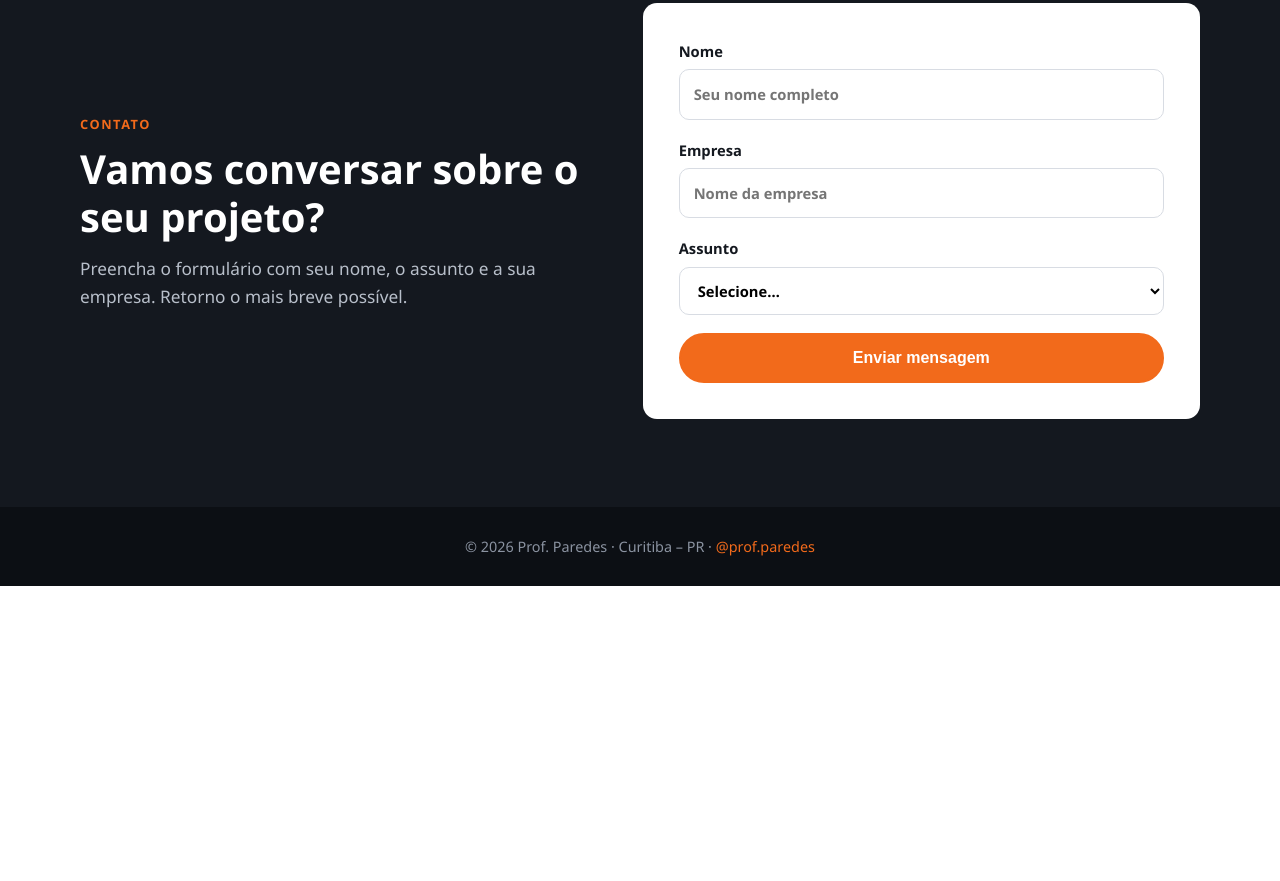
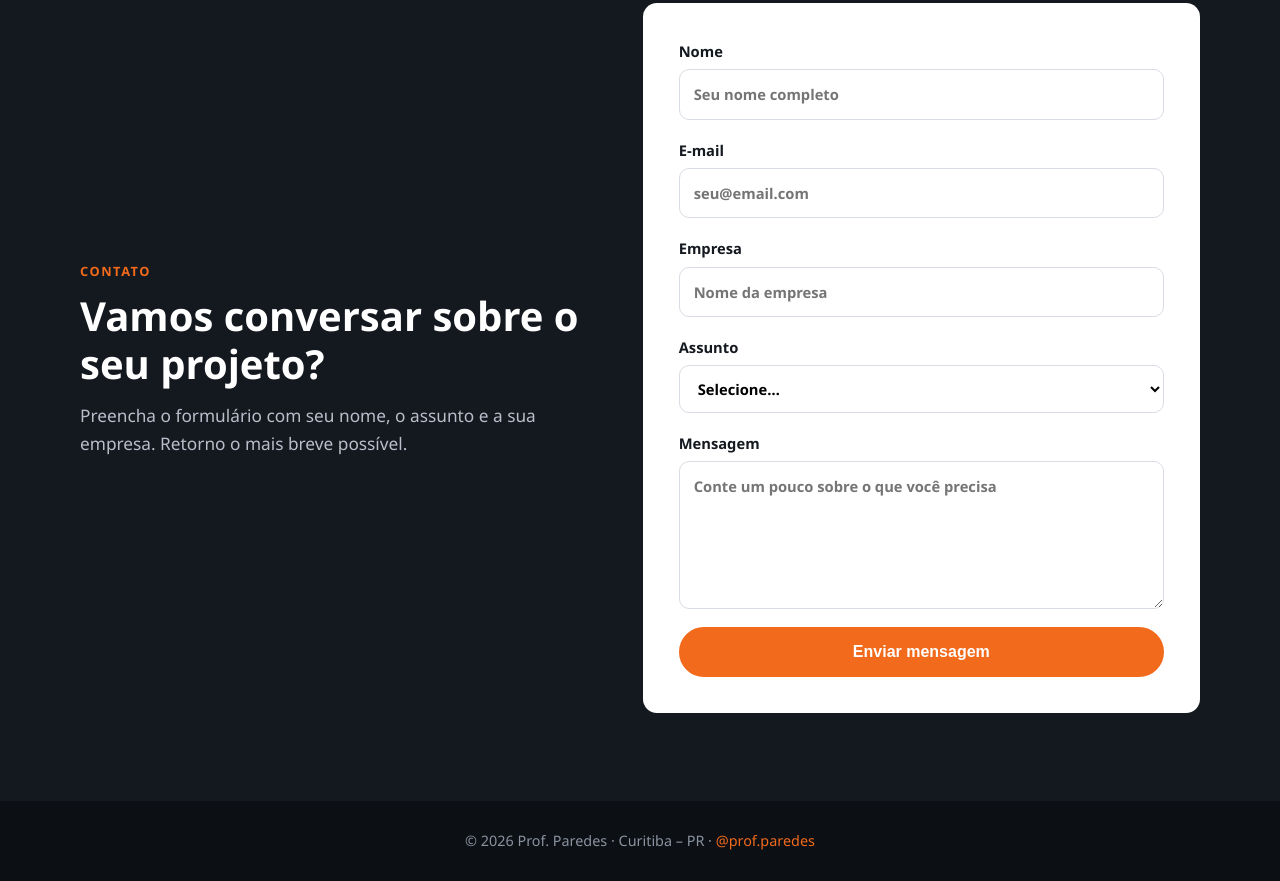
Before and after one commit to profparedes/fabioparedes.solda, a plain HTML site: page index.html in a window 1280 px wide. Shown: the part 4087-4968 px from the top of the page. Before the commit the page ends 4673 px from the top, so only its background shows below. Drawn offline with Linux system fonts and the light colour scheme.

Commit message:
Ajusta foto no hero e adiciona campos de e-mail e mensagem ao formulário
Co-Authored-By: Claude Sonnet 5.5 <noreply@anthropic.com>

```diff
--- a/index.html
+++ b/index.html
@@ -136,7 +136,7 @@
     .contact .lead { color: #b8bfca; }
     form { background: #fff; color: var(--dark); border-radius: var(--radius); padding: 36px; display: grid; gap: 18px; }
     label { font-weight: 600; font-size: .92rem; display: grid; gap: 6px; }
-    input, select, textarea { font: inherit; padding: 12px 14px; border: 1.5px solid #d8dce3; border-radius: 10px; width: 100%; background: #fff; }
+    input, select, textarea { font: inherit; resize: vertical; padding: 12px 14px; border: 1.5px solid #d8dce3; border-radius: 10px; width: 100%; background: #fff; }
     input:focus, select:focus, textarea:focus { outline: none; border-color: var(--orange); box-shadow: 0 0 0 3px rgba(242,106,27,.2); }
     textarea { min-height: 120px; resize: vertical; }
     .form-msg { display: none; padding: 12px 16px; border-radius: 10px; background: #e8f7ee; color: #17663a; font-weight: 600; }
@@ -353,6 +353,9 @@
         <label>Nome
           <input type="text" name="nome" required autocomplete="name" placeholder="Seu nome completo">
         </label>
+        <label>E-mail
+          <input type="email" name="email" required autocomplete="email" placeholder="seu@email.com">
+        </label>
         <label>Empresa
           <input type="text" name="empresa" required autocomplete="organization" placeholder="Nome da empresa">
         </label>
@@ -365,6 +368,9 @@
             <option>Treinamento in-company</option>
             <option>Outro assunto</option>
           </select>
+        </label>
+        <label>Mensagem
+          <textarea name="mensagem" rows="5" required placeholder="Conte um pouco sobre o que você precisa"></textarea>
         </label>
         <button type="submit" class="btn">Enviar mensagem</button>
         <div class="form-msg" id="form-msg">Mensagem enviada! Entrarei em contato em breve.</div>
```
